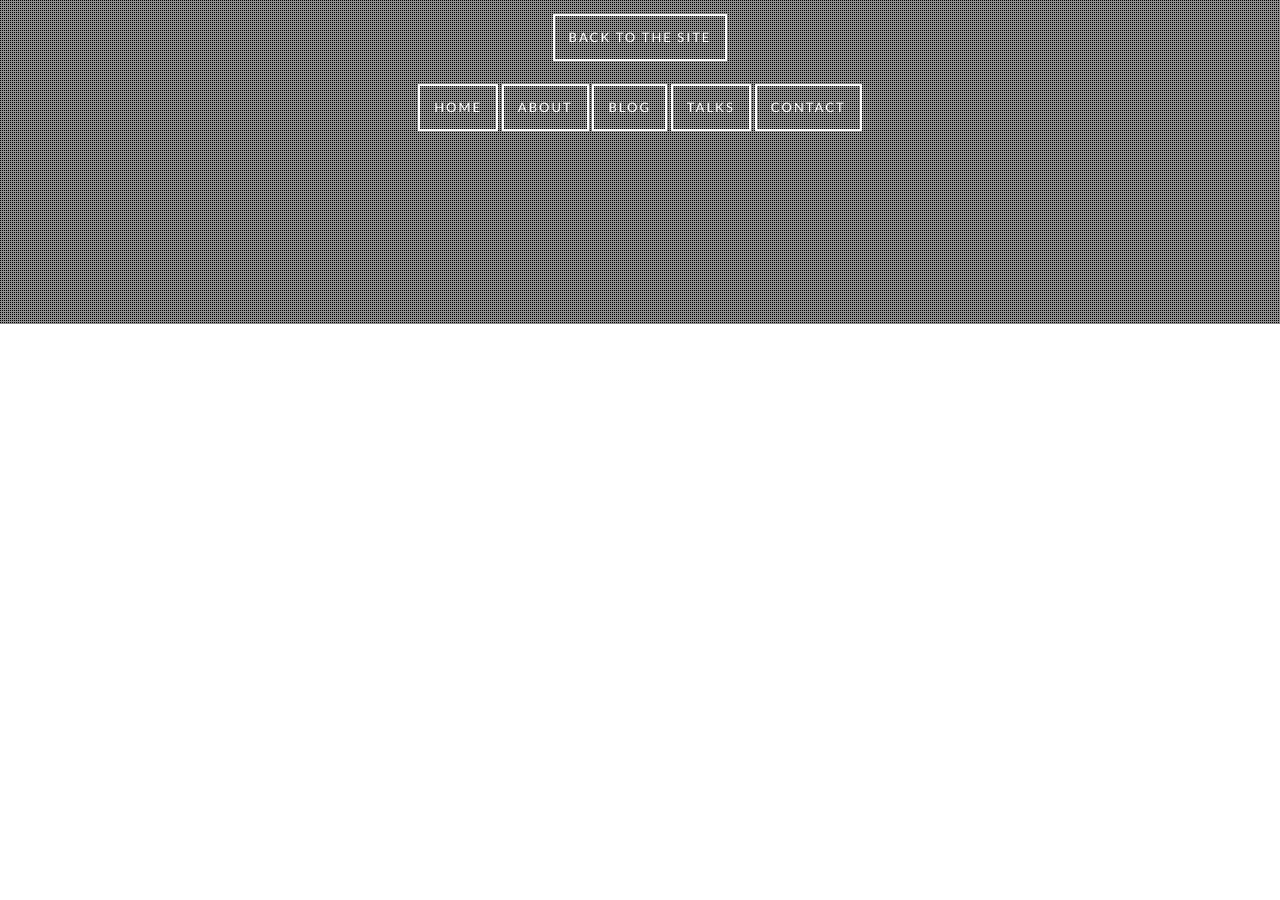
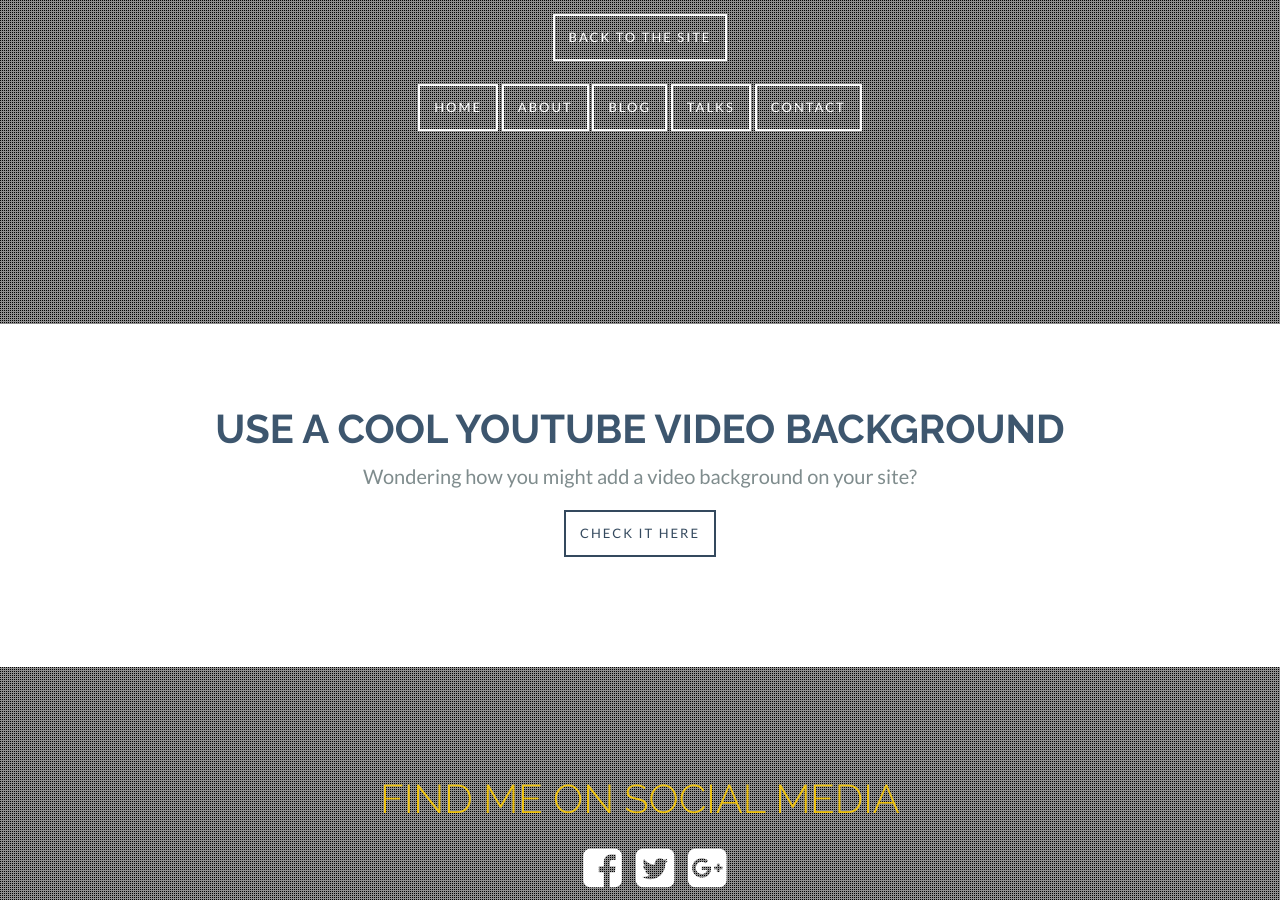
Before and after one commit to ashrafwani/ashrafwani.github.io, a Jekyll site: the page beta.html, which Jekyll copies as it is, in a window 1280 px wide and 900 px high, scrolled down 576 px. Built offline with Jekyll 4.4.1, drawn with Linux system fonts in a browser that asks for light colours; nearby versions of some CDN libraries; before the commit the page ends 900 px from its top, so only the background shows below that.

Commit message:
Update beta.html

```diff
--- a/beta.html
+++ b/beta.html
@@ -44,5 +44,34 @@
             </div>
     </section>
 
+<div class="wrapper">
+
+    <section class="about-section">
+
+                <div class="about-section-container">
+                    <h2 class="about-section-title">USE A COOL YOUTUBE VIDEO BACKGROUND</h2>
+                    <p>Wondering how you might add a video background on your site?</p>
+                    <a href="https://github.com/pupunzi/jquery.mb.YTPlayer" target="_blank" class="about-section-btn">Check it here</a>
+                </div>
+
+    </section>
+
+
+     <section class="small-background-section">
+     <div class="pattern"></div>
+                    <div class="small-background-container">
+                        <h2 class="small-background-title"><span>Find me on social media</span></h2>
+                         <ul class="socials">
+                        <li><a href="https://www.facebook.com/aashuvani" target="_blank"><i class="fa fa-facebook-square fa-3x"></i></a></li>
+                        <li><a href="https://twitter.com/aashu_wani" target="_blank"><i class="fa fa-twitter-square fa-3x"></i></a></li>
+                        <li><a href="https://plus.google.com/+AshrafWaniA" target="_blank"><i class="fa fa-google-plus-square fa-3x"></i></a></li>
+
+                        </ul>
+                    </div>
+    </section>
+
+
+</div>
+
 </body>
 </html>
```
